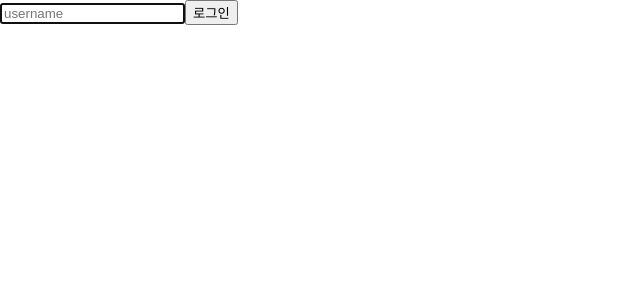
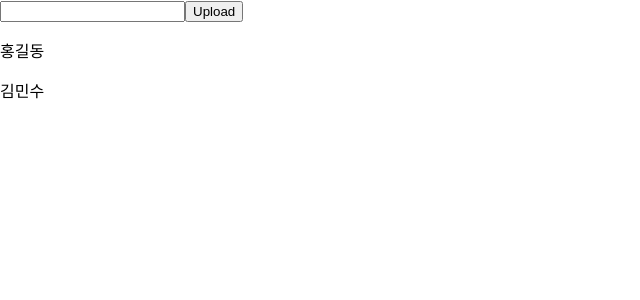
Before and after one commit to sukyung6999/react, a React (Create React App) app in the folder my-app/: page / in a window 1280 px wide. Shown: the top 300 px of the page, without its empty margins (0-640 px from the left). Built offline with nearby package versions, Linux system fonts and the light colour scheme.

Commit message:
add: [처음만난리액트] 7장 hook - useState

```diff
--- /dev/null
+++ b/my-app/src/chapter_06/state.jsx
@@ -0,0 +1,40 @@
+import { useState } from "react";
+
+const heavyWork = () => {
+  console.log('엄청 무거운 작업!!!');
+  return ["홍길동", "김민수"]
+}
+
+function State() {
+  const [names, setNames] = useState(() => {
+    return heavyWork()
+  });
+  const [input, setInput] = useState('');
+
+  const handleInputChange = (e) => {
+    setInput(e.target.value);
+  }
+
+  const handleUpload = () => {
+    setNames((prevState) => {
+      console.log(prevState);
+      return [input, ...prevState];
+    })
+  }
+
+  // console.log(input);
+
+  return (
+    <div>
+      <input type="text" onChange={handleInputChange} />
+      <button onClick={handleUpload}>Upload</button>
+      {
+        names.map((name, idx) => {
+          return <p key={idx}>{name}</p>
+        })
+      }
+    </div>
+  )
+}
+
+export default State;
--- a/my-app/src/index.js
+++ b/my-app/src/index.js
@@ -9,12 +9,13 @@ import Clock from './chapter_04/Clock';
 import CommentList from './chapter_05/CommentList';
 import NotificationList from './chapter_06/NotificationList'
 import Ref from './chapter_06/ref';
+import State from './chapter_06/state';
 
 const root = ReactDOM.createRoot(document.getElementById('root'));
 
 root.render(
   <div>
-    <Ref/>
+    <State/>
   </div>
 )
 
```
